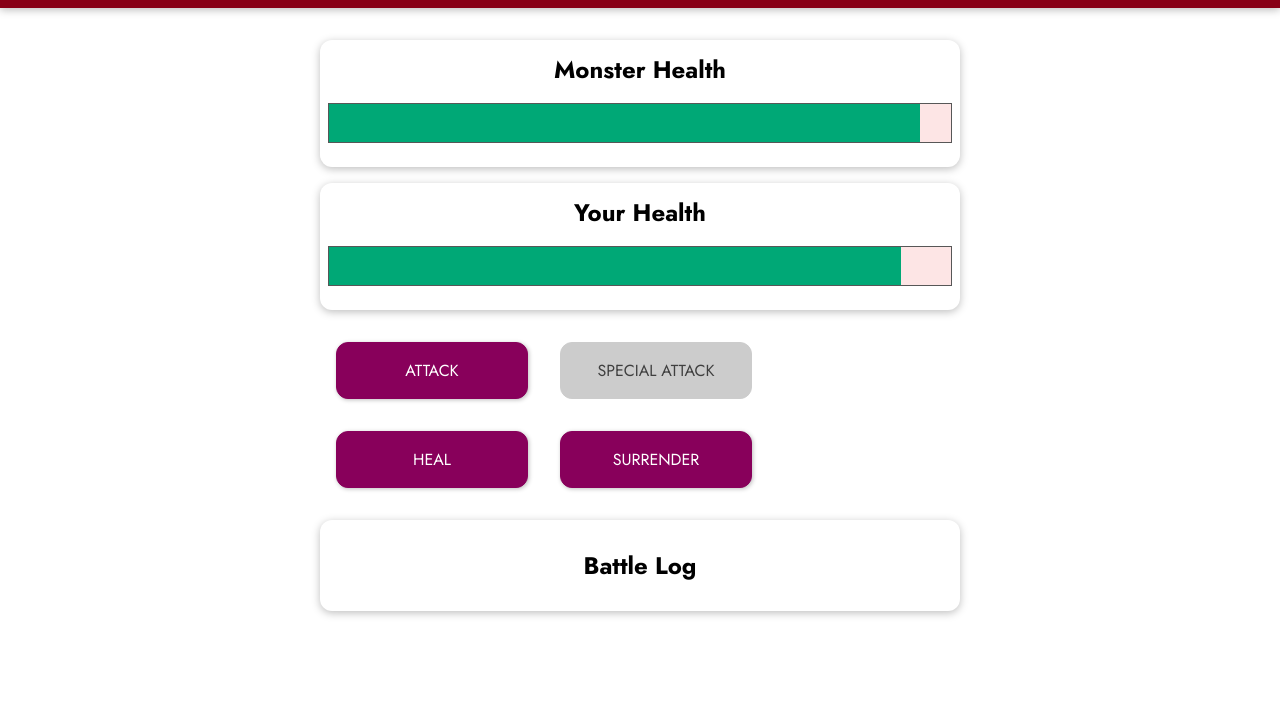
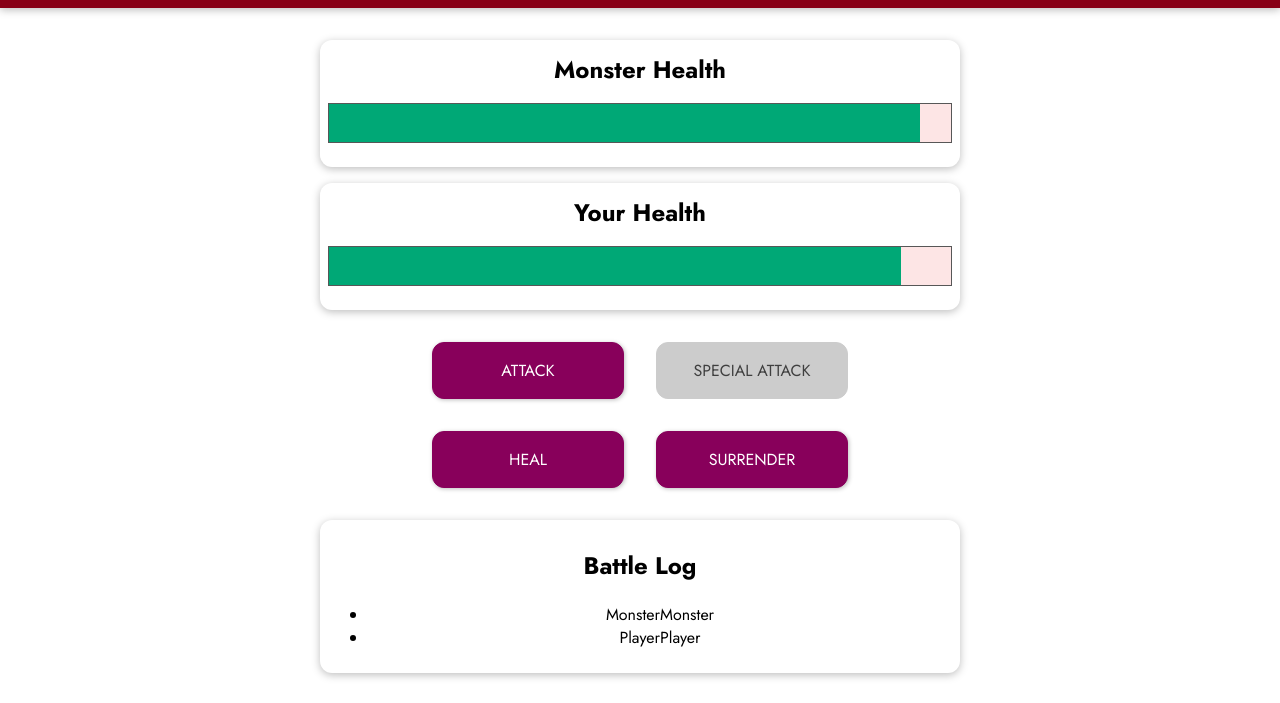
Before and after one commit to shivanandKstti/vue-monstar-slayer, a plain HTML site: page index.html in a window 1280 px wide. Both pictures are taken after a click on the button "ATTACK". Shown: the part 97-800 px from the top of the page. Drawn offline with nearby package versions, Linux system fonts and the light colour scheme.

Commit message:
game over

```diff
--- a/app.js
+++ b/app.js
@@ -8,6 +8,7 @@ const app = Vue.createApp({
             monsterHealth: 100,
             currentRound: 0,
             winner: null,
+            logMessages: [],
         }
     },
     computed: {
@@ -49,22 +50,26 @@ const app = Vue.createApp({
             this.monsterHealth = 100;
             this.winner = null;
             this.currentRound = 0;
+            this.logMessages = [];
         },
         attackMonster() {
             this.currentRound++;
             const attackValue = getRandomValue(12, 5);
             this.monsterHealth = this.monsterHealth - attackValue;
+            this.addLog('player', 'attack', attackValue);
             this.attackPlayer();
         },
 
         attackPlayer() {
             const attackValue = getRandomValue(15, 8);
             this.playerHealth -= attackValue;
+            this.addLog('monster', 'attack', attackValue);
         },
         specialAttackMonster() {
             this.currentRound++;
             const attackValue = getRandomValue(25, 10);
             this.monsterHealth -= attackValue;
+            this.addLog('player', 'attack', attackValue);
             this.attackPlayer();
         },
 
@@ -76,10 +81,18 @@ const app = Vue.createApp({
             } else {
                 this.playerHealth += healValue;
             }
+            this.addLog('player', 'heal', healValue);
             this.attackPlayer();
         },
         surrender() {
             this.winner = 'monster'
+        },
+        addLog(who, what, value) {
+            this.logMessages.unshift({
+                actionBy: who,
+                actionType: what,
+                actionValue: value
+            })
         }
     }
 })
--- a/index.html
+++ b/index.html
@@ -35,15 +35,20 @@
             <h3 v-else>Its a draw!</h3>
             <button @click="startGame">Start New Game</button>
         </section>
-        <section id=" controls ">
+        <section id="controls" v-else>
             <button @click="attackMonster ">ATTACK</button>
             <button :disabled="mayUseSpecialAttack " @click="specialAttackMonster ">SPECIAL ATTACK</button>
             <button @click="healPlayer ">HEAL</button>
-            <button>SURRENDER</button>
+            <button @click="surrender">SURRENDER</button>
         </section>
         <section id="log " class="container ">
             <h2>Battle Log</h2>
-            <ul></ul>
+            <ul>
+                <li v-for="logMessages in logMessages">
+                    <span>{{ logMessages.actionBy === 'player' ? 'Player' : 'Monster' }}</span>
+                    <span>{{ logMessages.actionBy === 'player' ? 'Player' : 'Monster' }}</span>
+                </li>
+            </ul>
         </section>
     </div>
 </body>
```
